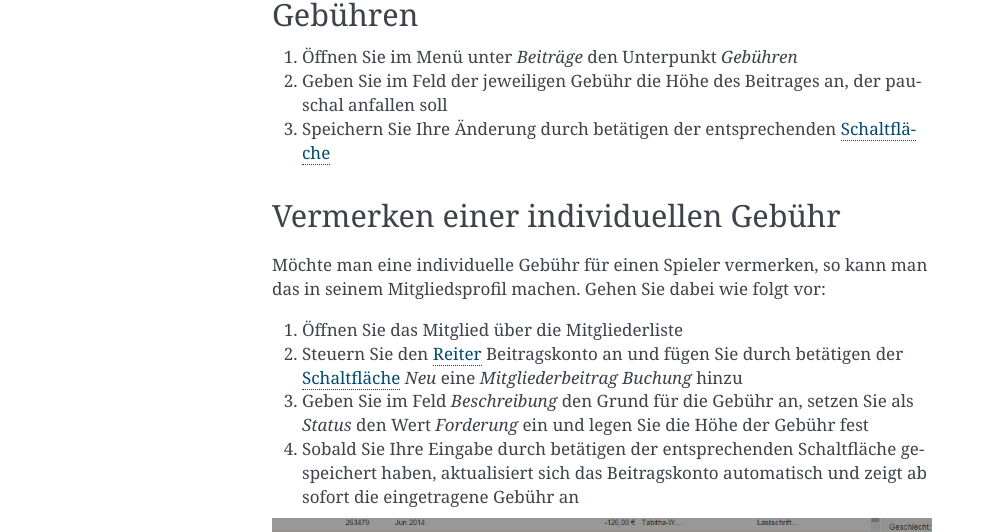
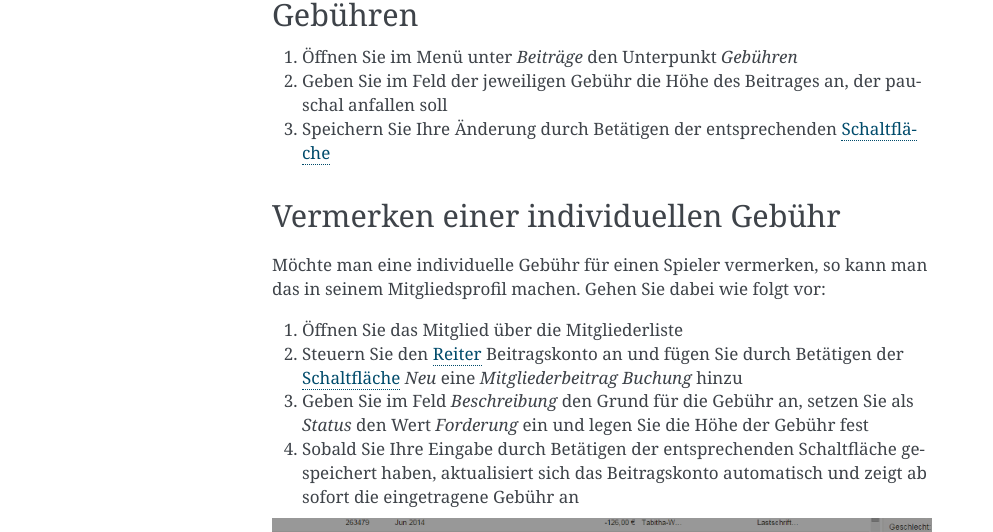
Before and after one commit to goalio/docs, a Sphinx documentation site: the page built from docs/module/finanzen/gebuehren.rst, in a window 1280 px wide. Shown: the part 878-1410 px from the top of the page, without its empty margins (148-1141 px from the left). Built offline with Sphinx 7.4.7, drawn with Linux system fonts in a browser that asks for light colours; formulas are drawn with MathJax 3; pages that are not in the unit, such as notebooks, are missing from menus.

```diff
--- a/docs/module/finanzen/gebuehren.rst
+++ b/docs/module/finanzen/gebuehren.rst
@@ -31,7 +31,7 @@ Festlegen der automatisch abgezogenen Gebühren
 
 2. Geben Sie im Feld der jeweiligen Gebühr die Höhe des Beitrages an, der pauschal anfallen soll
 
-3. Speichern Sie Ihre Änderung durch betätigen der entsprechenden Schaltfläche_
+3. Speichern Sie Ihre Änderung durch Betätigen der entsprechenden Schaltfläche_
 
 Vermerken einer individuellen Gebühr
 ------------------------------------
@@ -40,11 +40,11 @@ Möchte man eine individuelle Gebühr für einen Spieler vermerken, so kann man
 
 1. Öffnen Sie das Mitglied über die Mitgliederliste
 
-2. Steuern Sie den Reiter_ Beitragskonto an und fügen Sie durch betätigen der Schaltfläche_ *Neu* eine *Mitgliederbeitrag Buchung* hinzu
+2. Steuern Sie den Reiter_ Beitragskonto an und fügen Sie durch Betätigen der Schaltfläche_ *Neu* eine *Mitgliederbeitrag Buchung* hinzu
 
 3. Geben Sie im Feld *Beschreibung* den Grund für die Gebühr an, setzen Sie als *Status* den Wert *Forderung* ein und legen Sie die Höhe der Gebühr fest
 
-4. Sobald Sie Ihre Eingabe durch betätigen der entsprechenden Schaltfläche gespeichert haben, aktualisiert sich das Beitragskonto automatisch und zeigt ab sofort die eingetragene Gebühr an
+4. Sobald Sie Ihre Eingabe durch Betätigen der entsprechenden Schaltfläche gespeichert haben, aktualisiert sich das Beitragskonto automatisch und zeigt ab sofort die eingetragene Gebühr an
 
 .. image:: ../../images/gui/gebuehr-eintragen.png
 
```
